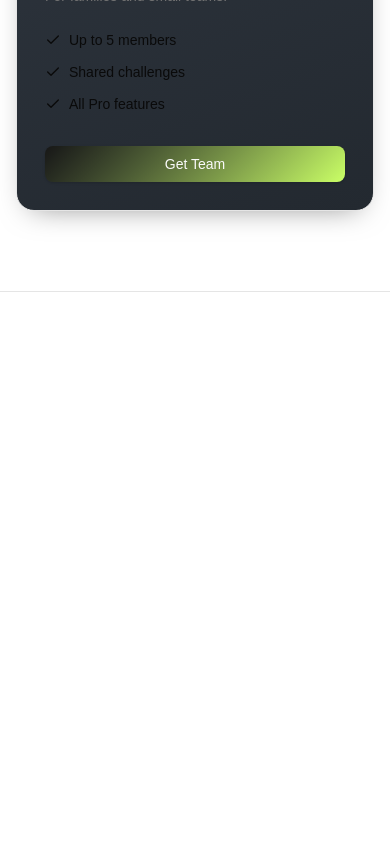
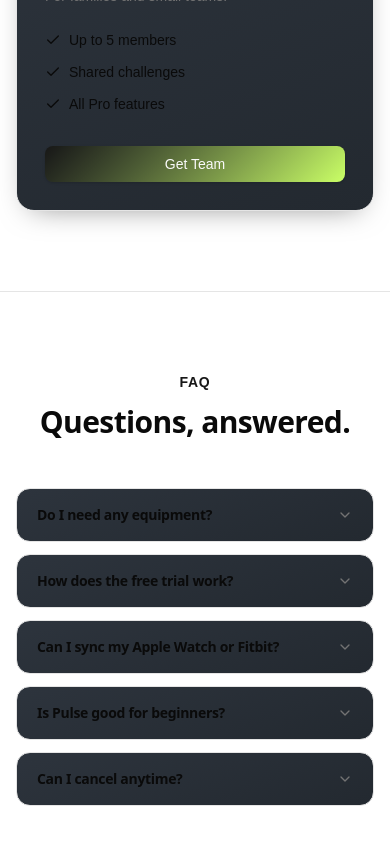
Before and after one commit to LaDonaAmor/pulse-rise, a React (Vite) app: page / in a window 390 px wide. Shown: the part 5971-6815 px from the top of the page. Before the commit the page ends 6263 px from the top, so only its background shows below. Built offline with nearby package versions, Linux system fonts and the light colour scheme.

Commit message:
feat: add FAQ component with collapsible sections for common questions

```diff
--- a/src/App.tsx
+++ b/src/App.tsx
@@ -4,8 +4,8 @@ import { Features } from "@/components/landing/Features";
 import { HowItWorks } from "@/components/landing/HowItWorks";
 import { Testimonials } from "@/components/landing/Testimonials";
 import { Pricing } from "@/components/landing/Pricing";
-/* import { FAQ } from "@/components/landing/FAQ";
-import { Footer } from "@/components/landing/Footer";
+import { FAQ } from "@/components/landing/Faq";
+/* import { Footer } from "@/components/landing/Footer";
  */
 
 export default function Index() {
@@ -17,8 +17,8 @@ export default function Index() {
       <HowItWorks />
       <Testimonials />
       <Pricing />
-      {/* <FAQ />
-      <Footer /> */}
+      <FAQ />
+      {/* <Footer /> */}
     </main>
   );
 }
--- a/src/components/landing/Faq.tsx
+++ b/src/components/landing/Faq.tsx
@@ -0,0 +1,62 @@
+import {
+  Accordion,
+  AccordionContent,
+  AccordionItem,
+  AccordionTrigger,
+} from "@/components/ui/accordion";
+
+const faqs = [
+  {
+    q: "Do I need any equipment?",
+    a: "No. Most workouts use just your bodyweight. If you have dumbbells or bands, Pulse will work them in.",
+  },
+  {
+    q: "How does the free trial work?",
+    a: "You get 14 days of full Pro access. No charge if you cancel before it ends.",
+  },
+  {
+    q: "Can I sync my Apple Watch or Fitbit?",
+    a: "Yes. Pulse syncs automatically with Apple Health, Google Fit, Garmin, and Fitbit.",
+  },
+  {
+    q: "Is Pulse good for beginners?",
+    a: "Absolutely. Pulse adapts to your fitness level and progresses gradually as you get stronger.",
+  },
+  {
+    q: "Can I cancel anytime?",
+    a: "Yes — one tap from the app, no questions asked.",
+  },
+];
+
+export function FAQ() {
+  return (
+    <section id="faq" className="py-20 lg:py-32">
+      <div className="mx-auto max-w-3xl px-4 sm:px-6 lg:px-8">
+        <div className="text-center mb-12">
+          <p className="text-sm font-semibold text-primary uppercase tracking-wider mb-3">
+            FAQ
+          </p>
+          <h2 className="text-3xl sm:text-4xl lg:text-5xl font-bold">
+            Questions, answered.
+          </h2>
+        </div>
+        <Accordion type="single" collapsible className="space-y-3">
+          {faqs.map((f, i) => (
+            <AccordionItem
+              key={i}
+              value={`item-${i}`}
+              className="border border-border rounded-xl px-5 bg-card-gradient"
+            >
+              <AccordionTrigger className="text-left hover:no-underline font-semibold">
+                {f.q}
+              </AccordionTrigger>
+              <AccordionContent className="text-muted-foreground">
+                {f.a}
+              </AccordionContent>
+            </AccordionItem>
+          ))}
+        </Accordion>
+      </div>
+    </section>
+  );
+}
--- /dev/null
+++ b/src/components/ui/accordion.tsx
@@ -0,0 +1,55 @@
+import * as React from "react";
+import * as AccordionPrimitive from "@radix-ui/react-accordion";
+import { ChevronDown } from "lucide-react";
+
+import { cn } from "@/lib/utils";
+
+const Accordion = AccordionPrimitive.Root;
+
+const AccordionItem = React.forwardRef<
+  React.ElementRef<typeof AccordionPrimitive.Item>,
+  React.ComponentPropsWithoutRef<typeof AccordionPrimitive.Item>
+>(({ className, ...props }, ref) => (
+  <AccordionPrimitive.Item
+    ref={ref}
+    className={cn("border-b", className)}
+    {...props}
+  />
+));
+AccordionItem.displayName = "AccordionItem";
+
+const AccordionTrigger = React.forwardRef<
+  React.ElementRef<typeof AccordionPrimitive.Trigger>,
+  React.ComponentPropsWithoutRef<typeof AccordionPrimitive.Trigger>
+>(({ className, children, ...props }, ref) => (
+  <AccordionPrimitive.Header className="flex">
+    <AccordionPrimitive.Trigger
+      ref={ref}
+      className={cn(
+        "flex flex-1 items-center justify-between py-4 text-sm font-medium transition-all hover:underline text-left [&[data-state=open]>svg]:rotate-180",
+        className,
+      )}
+      {...props}
+    >
+      {children}
+      <ChevronDown className="h-4 w-4 shrink-0 text-muted-foreground transition-transform duration-200" />
+    </AccordionPrimitive.Trigger>
+  </AccordionPrimitive.Header>
+));
+AccordionTrigger.displayName = AccordionPrimitive.Trigger.displayName;
+
+const AccordionContent = React.forwardRef<
+  React.ElementRef<typeof AccordionPrimitive.Content>,
+  React.ComponentPropsWithoutRef<typeof AccordionPrimitive.Content>
+>(({ className, children, ...props }, ref) => (
+  <AccordionPrimitive.Content
+    ref={ref}
+    className="overflow-hidden text-sm data-[state=closed]:animate-accordion-up data-[state=open]:animate-accordion-down"
+    {...props}
+  >
+    <div className={cn("pb-4 pt-0", className)}>{children}</div>
+  </AccordionPrimitive.Content>
+));
+AccordionContent.displayName = AccordionPrimitive.Content.displayName;
+
+export { Accordion, AccordionItem, AccordionTrigger, AccordionContent };
```
